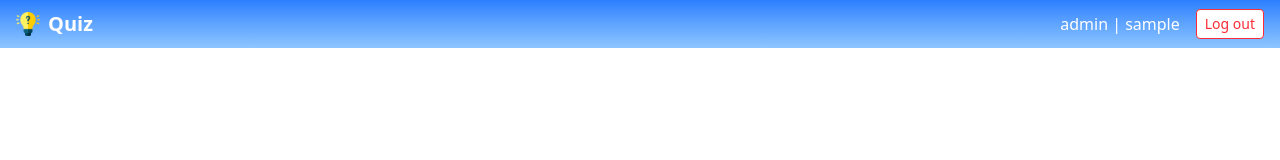
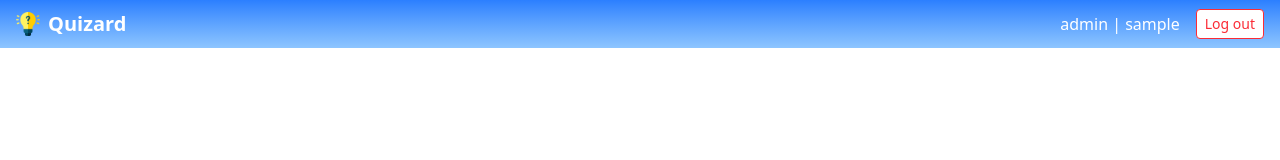
Before and after one commit to AgnikMukherjee/quiz, a React (Vite) app in the folder client/: page /dashboard in a window 1280 px wide. Shown: the top 160 px of the page. Built offline with nearby package versions, Linux system fonts and the light colour scheme; sample sign-in values are in the browser's storage.

Commit message:
ui change

```diff
--- a/client/src/components/Navbar.jsx
+++ b/client/src/components/Navbar.jsx
@@ -14,7 +14,7 @@
     <nav className="bg-gradient-to-b from-blue-500 to-blue-300 min-h-12 text-white px-4 flex justify-between items-center shadow-md">
       <div className='flex items-center gap-2'>
       <img src={bulb} alt="" className='w-6'/>
-      <h1 className="text-xl font-bold">Quiz</h1>
+      <h1 className="text-xl font-bold">Quizard</h1>
       </div>
 
       <div className="flex items-center gap-4 ">
```
